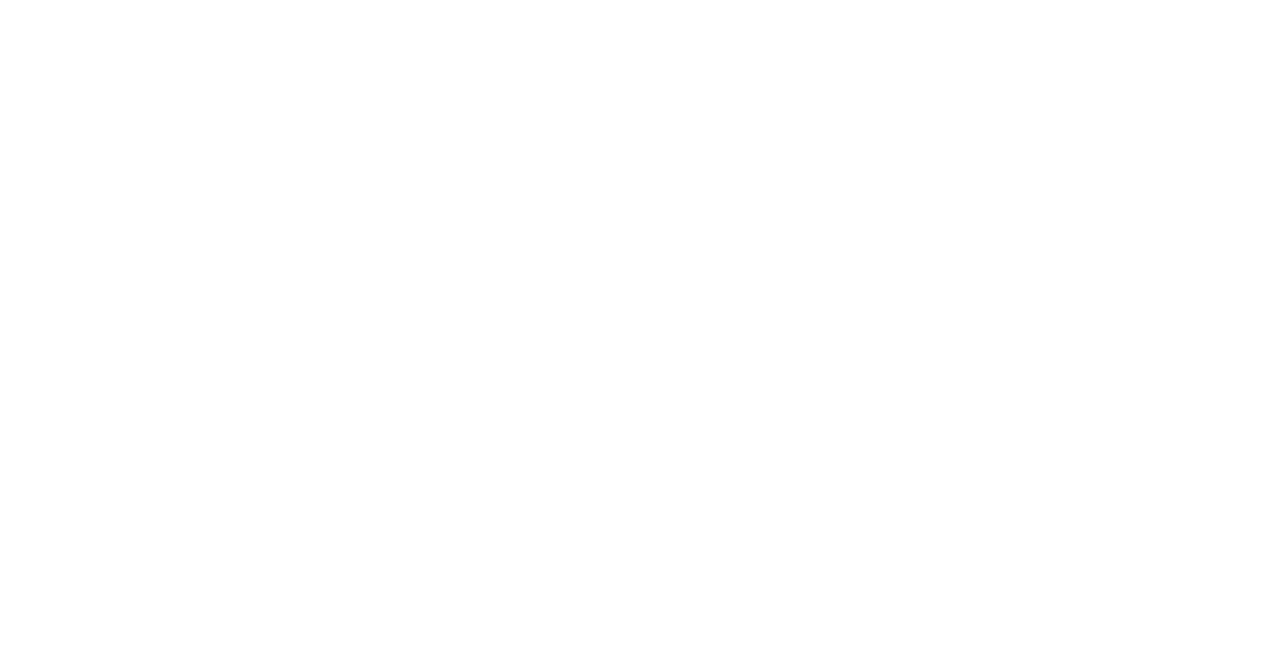
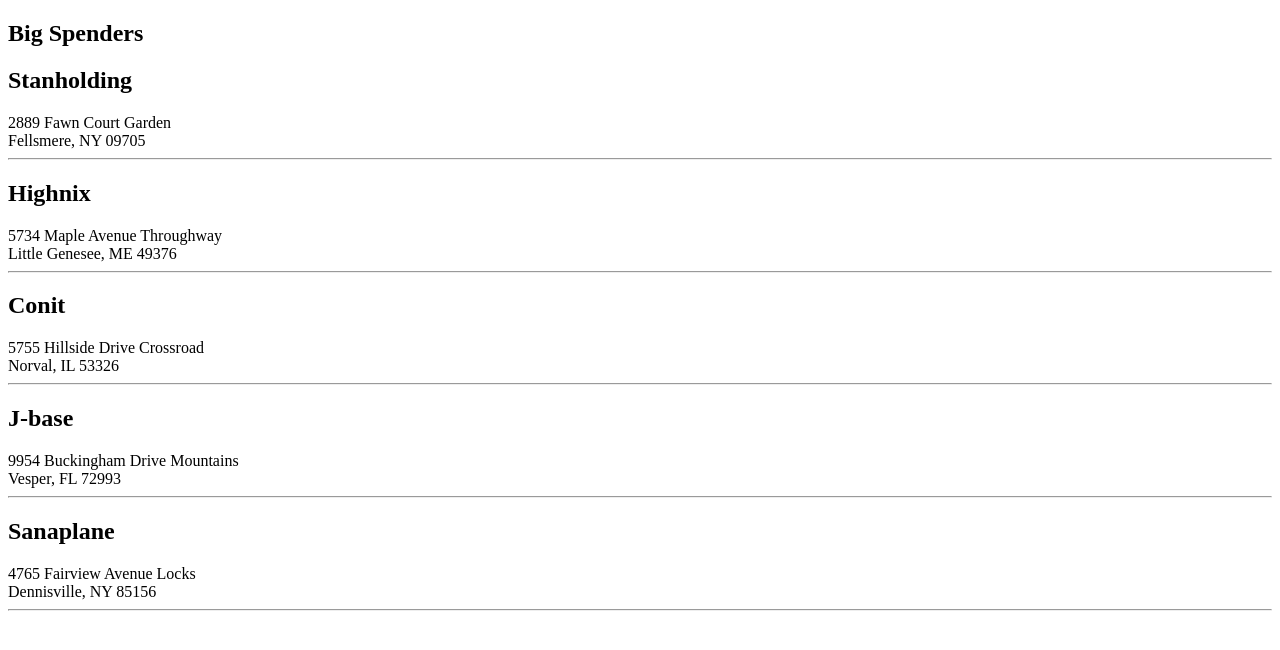
Before and after one commit to alagrad94/arraymethods, a plain HTML site: page index.html in a window 1280 px wide. Drawn offline with Linux system fonts and the light colour scheme.

Commit message:
Added lightning exercises and additional exercises from Cohort 30 version of Array Methods chapter

```diff
--- /dev/null
+++ b/bigSpenders.js
@@ -0,0 +1,20 @@
+const outEl = document.querySelector("#output")
+
+const bigSpenders = businesses.filter(business => business.orders.some(x => x >= 9000))
+
+outEl.innerHTML = "<h1>Big Spenders</h1>"
+
+bigSpenders.forEach(business => {
+    let zip = "addressZipCode";
+
+  outEl.innerHTML += `
+    <h2>${business.companyName}</h2>
+    <section>
+      ${business.addressFullStreet}
+    </section>
+    <section>
+      ${business.addressCity}, ${business["addressStateCode"]} ${business[zip]}
+    </section>
+  `
+  outEl.innerHTML += "<hr/>"
+});
--- /dev/null
+++ b/businesses.js
@@ -0,0 +1,112 @@
+const businesses = [
+    {
+      purchasingAgent: { nameLast: "Kirlin", nameFirst: "Kristy" },
+      phoneWork: "089.129.2290 x9400",
+      orders: [7826.96, 8323.11, 5756.28, 6308.42, 5622.28],
+      companyName: "Care-media",
+      companyIndustry: "Education",
+      addressZipCode: "56839",
+      addressStateCode: "WI",
+      addressFullStreet: "8417 Franklin Court Tunnel",
+      addressCity: "Mouthcard"
+    },
+    {
+      purchasingAgent: { nameLast: "Steuber", nameFirst: "Kamron" },
+      phoneWork: "(833) 222-7579 x5874",
+      orders: [6252.5, 9769.02, 9521.17, 7994.05, 7945.93],
+      companyName: "Stanholding",
+      companyIndustry: "Hospitality",
+      addressZipCode: "09705",
+      addressStateCode: "NY",
+      addressFullStreet: "2889 Fawn Court Garden",
+      addressCity: "Fellsmere"
+    },
+    {
+      purchasingAgent: { nameLast: "Gutkowski", nameFirst: "Kaylee" },
+      phoneWork: "235.266.6278",
+      orders: [7634.43, 9766.72, 9953.45, 6559.8, 5054.9],
+      companyName: "Highnix",
+      companyIndustry: "Agriculture",
+      addressZipCode: "49376",
+      addressStateCode: "ME",
+      addressFullStreet: "5734 Maple Avenue Throughway",
+      addressCity: "Little Genesee"
+    },
+    {
+      purchasingAgent: { nameLast: "Crona", nameFirst: "Lauren" },
+      phoneWork: "1-449-987-3083 x23263",
+      orders: [7384.52, 9252.72, 7272.65, 5251.84, 9680.08],
+      companyName: "Conit",
+      companyIndustry: "Defense",
+      addressZipCode: "53326",
+      addressStateCode: "IL",
+      addressFullStreet: "5755 Hillside Drive Crossroad",
+      addressCity: "Norval"
+    },
+    {
+      purchasingAgent: { nameLast: "Krajcik", nameFirst: "Elvera" },
+      phoneWork: "1-730-411-8580",
+      orders: [6069.05, 8535.38, 5782.7, 7838.91, 7578.36],
+      companyName: "Dong-tom",
+      companyIndustry: "Energy",
+      addressZipCode: "67071",
+      addressStateCode: "KS",
+      addressFullStreet: "4826 Arch Street Lights",
+      addressCity: "Newburyport"
+    },
+    {
+      purchasingAgent: { nameLast: "Kling", nameFirst: "Ellie" },
+      phoneWork: "(868) 043-0950",
+      orders: [6726.2, 8393.21, 8087.13, 6393.13, 8646.35],
+      companyName: "Dan-dox",
+      companyIndustry: "Manufacturing",
+      addressZipCode: "98842",
+      addressStateCode: "WV",
+      addressFullStreet: "9767 Cedar Court Corner",
+      addressCity: "Prince George"
+    },
+    {
+      purchasingAgent: { nameLast: "Robel", nameFirst: "Otilia" },
+      phoneWork: "(298) 305-1942 x53653",
+      orders: [8676.05, 7430.69, 9379.81, 8074.29, 5998.75],
+      companyName: "J-base",
+      companyIndustry: "Health care",
+      addressZipCode: "72993",
+      addressStateCode: "FL",
+      addressFullStreet: "9954 Buckingham Drive Mountains",
+      addressCity: "Vesper"
+    },
+    {
+      purchasingAgent: { nameLast: "Gusikowski", nameFirst: "Karolann" },
+      phoneWork: "(743) 934-8981 x692",
+      orders: [8650.08, 8042.69, 5555.72, 7467.86, 8851.43],
+      companyName: "Span-fix",
+      companyIndustry: "Construction",
+      addressZipCode: "59860",
+      addressStateCode: "MT",
+      addressFullStreet: "4151 Orange Street Extension",
+      addressCity: "Little Rock Air Force Base"
+    },
+    {
+      purchasingAgent: { nameLast: "Hartmann", nameFirst: "Zena" },
+      phoneWork: "727.635.6610 x6483",
+      orders: [9415.89, 8935.45, 7413.91, 6830.96, 9746.57],
+      companyName: "Sanaplane",
+      companyIndustry: "Information",
+      addressZipCode: "85156",
+      addressStateCode: "NY",
+      addressFullStreet: "4765 Fairview Avenue Locks",
+      addressCity: "Dennisville"
+    },
+    {
+      purchasingAgent: { nameLast: "Torphy", nameFirst: "Celia" },
+      phoneWork: "(992) 079-1670 x71569",
+      orders: [7431.21, 5911.85, 7954.86, 7141.52, 8416.79],
+      companyName: "Ran-taxon",
+      companyIndustry: "Manufacturing",
+      addressZipCode: "96673",
+      addressStateCode: "MD",
+      addressFullStreet: "7157 Hudson Street Ford",
+      addressCity: "Watrous"
+    }
+  ];
--- a/index.html
+++ b/index.html
@@ -8,7 +8,14 @@
 </head>
 <body id = "body">
 
+    <!-- <input type="text" placeholder="Enter business name" id="companySearch" />
+    <input type="text" placeholder="Enter agent name" id="agentSearch" /> -->
+    <article id = "output"></article>
 
+
+    <script src = "businesses.js"></script>
+    <script src = "dotard.js"></script>
+    <script src = "bigSpenders.js"></script>
     <script src = "salesInfo.js"></script>
     <script src = "carDealership.js"></script>
     <script src = "array-methods.js"></script>
```
Also changed, not shown: dotard.js (added, +175 -0 lines).
